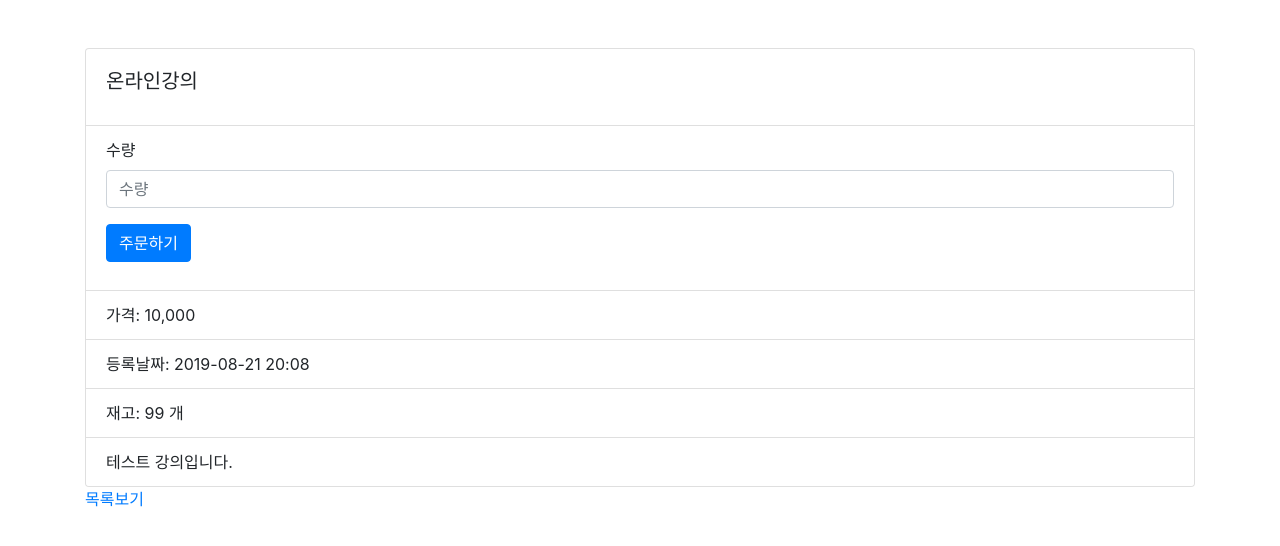
After one commit to zedonora/django0822, a Django app: page /product/1/ in a window 1280 px wide. The commit adds this page. Shown: the top 546 px of the page. Run offline with Django 3.2, Linux system fonts and the light colour scheme; data comes from the database, SQL or seed files in the repository; both versions use the stored data as it was after the commit; some libraries are stand-ins or nearby versions.

Commit message:
ordering product

```diff
--- a/fc_django/urls.py
+++ b/fc_django/urls.py
@@ -16,12 +16,16 @@ Including another URLconf
 from django.contrib import admin
 from django.urls import path
 from fcuser.views import index, RegisterView, LoginView
-from product.views import ProductList, ProductCreate
+from product.views import ProductList, ProductCreate, ProductDetail
+from order.views import OrderCreate
+
 urlpatterns = [
     path('admin/', admin.site.urls),
     path('', index),
     path('register/', RegisterView.as_view()),
     path('login/', LoginView.as_view()),
     path('product/', ProductList.as_view()),
+    path('product/<int:pk>/', ProductDetail.as_view()),
     path('product/create/', ProductCreate.as_view()),
+    path('order/create/', OrderCreate.as_view()),
 ]
--- a/fcuser/forms.py
+++ b/fcuser/forms.py
@@ -34,8 +34,6 @@ class LoginForm(forms.Form):
         error_messages={'required': '이메일을 입력해주세요.'}, max_length=64, label='이메일')
     password = forms.CharField(error_messages={
                                'required': '비밀번호를 입력해주세요.'}, widget=forms.PasswordInput, label='비밀번호')
-    re_password = forms.CharField(error_messages={
-                                  'required': '비밀번호를 입력해주세요.'}, widget=forms.PasswordInput, label='비밀번호 확인')
 
     def clean(self):
         cleaned_data = super().clean()
--- /dev/null
+++ b/order/forms.py
@@ -0,0 +1,37 @@
+from django import forms
+from .models import Order
+from product.models import Product
+from fcuser.models import Fcuser
+from django.db import transaction
+class RegisterForm(forms.Form):
+
+    def __init__(self, request, *args, **kwargs):
+        super().__init__(*args, **kwargs)
+        self.request = request
+
+    quantity = forms.IntegerField(
+        error_messages={'required': '수량을 입력해주세요.'}, label='수량')
+    product = forms.IntegerField(error_messages={
+                                  'required': '상품설명를 입력해주세요.'}, label='상품설명', widget=forms.HiddenInput)
+
+    def clean(self):
+        cleaned_data = super().clean()
+        quantity = cleaned_data.get('quantity')
+        product = cleaned_data.get('product')
+        fcuser = self.request.session.get('user')
+
+        if quantity and product and fcuser:
+            with transaction.atomic():
+                prod = Product.objects.get(pk=product)
+                order = Order(
+                    quantity=quantity,
+                    product=Product.objects.get(pk=product),
+                    fcuser=Fcuser.objects.get(email=fcuser)
+                )
+                order.save()
+                prod.stock -= quantity
+                prod.save()
+        else:
+            self.product = product
+            self.add_error('quantity', '값이 없습니다.')
+            self.add_error('product', '값이 없습니다.')
--- a/product/templates/product.html
+++ b/product/templates/product.html
@@ -14,7 +14,7 @@
                 {% for product in product_list %}
                 <tr>
                     <th scope='row'>{{product.id}}</th>
-                    <th>{{product.name}}</th>
+                    <th><a href="/product/{{product.id}}">{{product.name}}</a></th>
                     <th>{{product.price|intcomma}} 원</th>
                     <th>{{product.register_date|date:'Y-m-d H:i'}}</th>
                 </tr>
--- /dev/null
+++ b/product/templates/product_detail.html
@@ -0,0 +1,36 @@
+{% extends "base.html" %} {%load humanize%}{% block contents %}
+<div class="row mt-5">
+    <div class="col-12">
+        <div class="card" style="width: 100%;">
+            <div class="card-body">
+                <h5 class="card-title">{{ product.name }}</h5>
+            </div>
+            <ul class="list-group list-group-flush">
+                <li class="list-group-item">
+                    <form method="POST" action="/order/create/">
+                        {% csrf_token %} {% for field in form %}
+                        <div class="form-group">
+                            {% ifnotequal field.name 'product' %}
+                            <label for="{{ field.id_for_label }}">{{ field.label }}</label> {% endifnotequal %}
+                            <input type="{{ field.field.widget.input_type }}" class="form-control" id="{{ field.id_for_label }}" placeholder="{{ field.label }}" name="{{ field.name }}" value="{% ifequal field.name 'product' %}{{product.id}}{% endifequal %}" />
+                        </div>
+                        {% if field.errors %}
+                        <span style="color: red">{{ field.errors }}</span> {% else %} {% endif %} {% endfor %}
+                        <button type="submit" class="btn btn-primary">주문하기</button>
+                    </form>
+                </li>
+                <li class="list-group-item">가격: {{ product.price | intcomma }}</li>
+                <li class="list-group-item">등록날짜: {{ product.register_date|date:"Y-m-d H:i" }}</li>
+                <li class="list-group-item">재고: {{ product.stock | intcomma }} 개</li>
+                <li class="list-group-item">{{product.description|safe}}</li>
+            </ul>
+        </div>
+    </div>
+</div>
+<div class="row">
+    <div class="col-12">
+        <a href="/product/">목록보기</a>
+    </div>
+</div>
+
+{% endblock %}
--- a/product/views.py
+++ b/product/views.py
@@ -1,8 +1,9 @@
 from django.shortcuts import render
-from django.views.generic import ListView
+from django.views.generic import ListView, DetailView
 from django.views.generic.edit import FormView
 from .models import Product
 from .forms import RegisterForm
+from order.forms import RegisterForm as OrderForm
 # Create your views here.
 
 
@@ -16,3 +17,14 @@ class ProductCreate(FormView):
     template_name = 'register_product.html'
     form_class = RegisterForm
     success_url = '/product/'
+
+
+class ProductDetail(DetailView):
+    template_name = 'product_detail.html'
+    queryset = Product.objects.all()
+    context_object_name = 'product'
+
+    def get_context_data(self, **kwargs):
+        context = super().get_context_data(**kwargs)
+        context['form'] = OrderForm(self.request)
+        return context
```
Also changed, not shown: order/views.py (+16 -2 lines), db.sqlite3.
